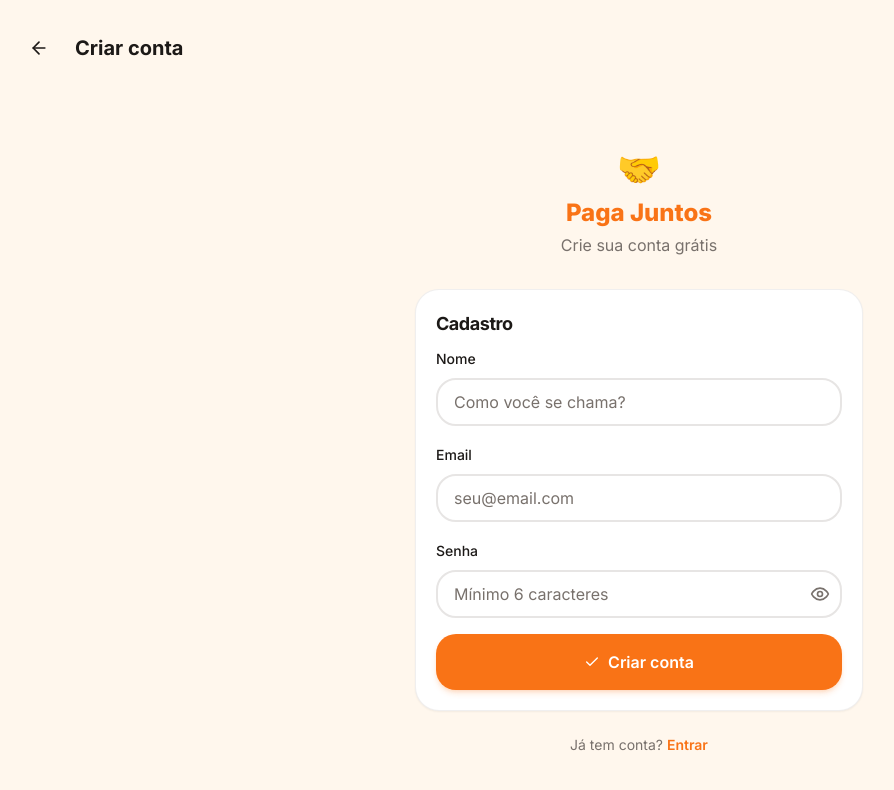
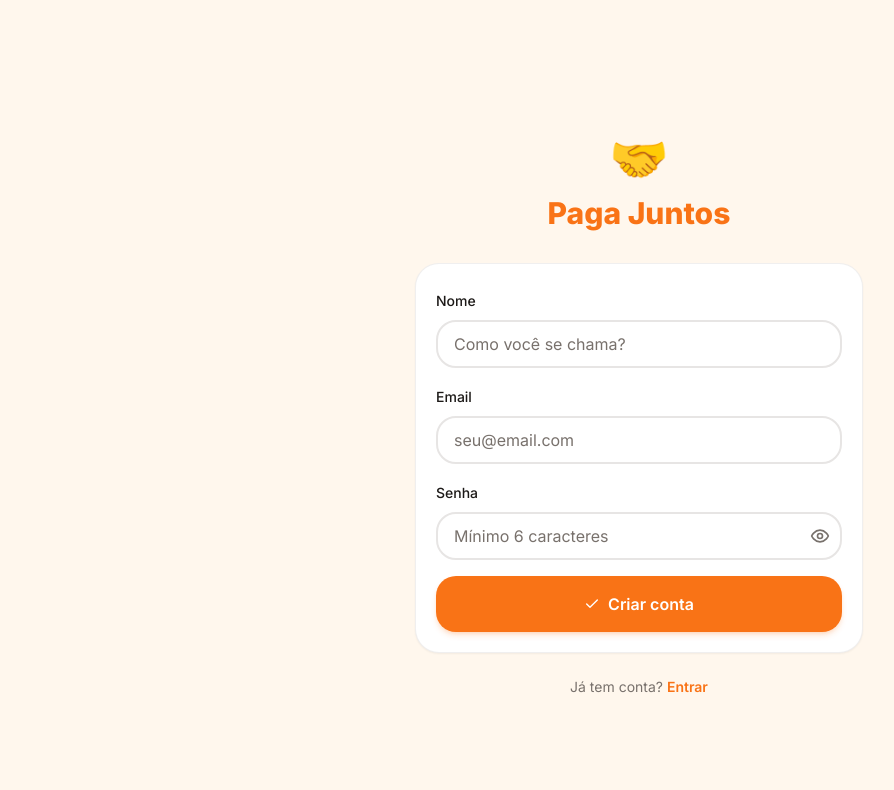
Before and after one commit to admsouzacode-ops/divideai, a Next.js app: page /cadastro in a window 1280 px wide. Shown: the top 790 px of the page, without its empty margins (1-895 px from the left). Built offline with nearby package versions, Linux system fonts and the light colour scheme.

Commit message:
feat: clean cadastro page (no top header bar)

```diff
--- a/src/app/(auth)/cadastro/page.tsx
+++ b/src/app/(auth)/cadastro/page.tsx
@@ -4,9 +4,9 @@ import { useState } from "react";
 import Link from "next/link";
 import { useRouter } from "next/navigation";
 import { signIn } from "next-auth/react";
-import { ArrowLeft, Eye, EyeOff, Loader2, Check } from "lucide-react";
+import { Eye, EyeOff, Loader2, Check } from "lucide-react";
 import { Button } from "@/components/ui/button";
-import { Card, CardContent, CardHeader, CardTitle } from "@/components/ui/card";
+import { Card, CardContent } from "@/components/ui/card";
 import { Input } from "@/components/ui/input";
 import { Label } from "@/components/ui/label";
 
@@ -59,28 +59,15 @@ export default function CadastroPage() {
   };
 
   return (
-    <main className="min-h-dvh flex flex-col px-4 py-6 safe-bottom">
-      <div className="mb-8 flex items-center gap-3">
-        <Link href="/">
-          <Button variant="ghost" size="icon" className="rounded-full">
-            <ArrowLeft className="h-5 w-5" />
-          </Button>
-        </Link>
-        <h1 className="text-xl font-bold">Criar conta</h1>
-      </div>
-
+    <main className="min-h-dvh flex flex-col px-4 py-8 safe-bottom">
       <div className="mx-auto w-full max-w-md flex-1 flex flex-col justify-center">
         <div className="text-center mb-8">
-          <div className="text-4xl mb-2">🤝</div>
-          <h2 className="text-2xl font-extrabold text-primary">Paga Juntos</h2>
-          <p className="text-muted-foreground mt-1">Crie sua conta grátis</p>
+          <div className="text-5xl mb-3">🤝</div>
+          <h1 className="text-3xl font-extrabold text-primary">Paga Juntos</h1>
         </div>
 
         <Card>
-          <CardHeader className="pb-2">
-            <CardTitle className="text-lg">Cadastro</CardTitle>
-          </CardHeader>
-          <CardContent>
+          <CardContent className="pt-6">
             <form onSubmit={handleSubmit} className="space-y-4">
               <div className="space-y-2">
                 <Label htmlFor="name">Nome</Label>
@@ -128,7 +115,11 @@ export default function CadastroPage() {
                     onClick={() => setShowPassword(!showPassword)}
                     className="absolute right-3 top-1/2 -translate-y-1/2 text-muted-foreground"
                   >
-                    {showPassword ? <EyeOff className="h-5 w-5" /> : <Eye className="h-5 w-5" />}
+                    {showPassword ? (
+                      <EyeOff className="h-5 w-5" />
+                    ) : (
+                      <Eye className="h-5 w-5" />
+                    )}
                   </button>
                 </div>
               </div>
```
